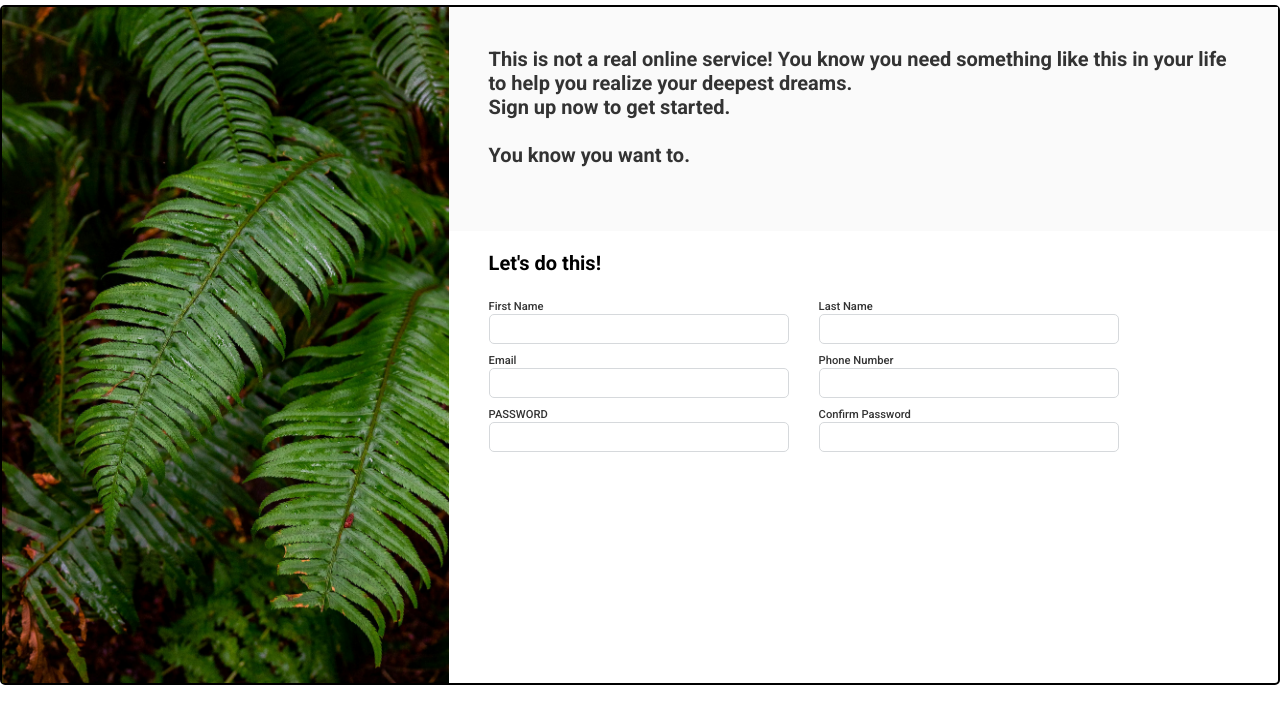
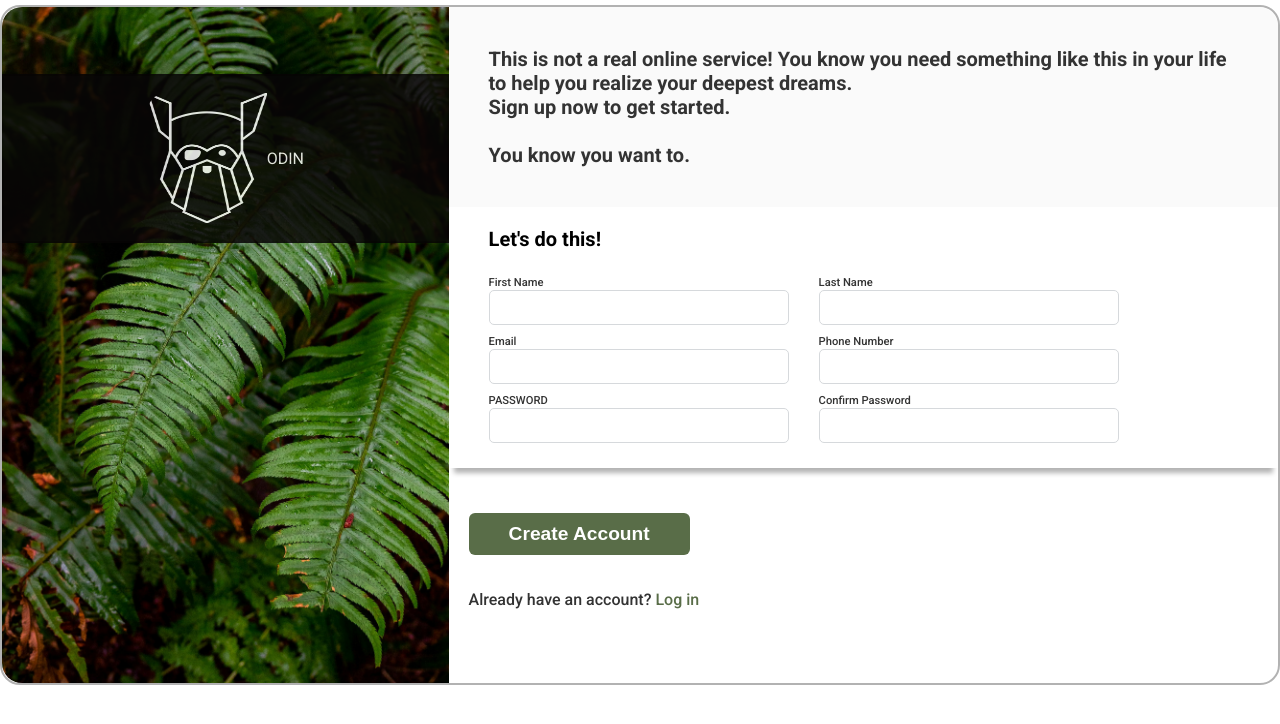
Before and after one commit to Munir0000/TOP, a plain HTML site: page Sign-up-Form/index.html in a window 1280 px wide. Drawn offline with Linux system fonts and the light colour scheme.

Commit message:
I've finished styling the layout i've added the necessary Positioning and Styling for the image and the right side elements

```diff
--- a/LandingPage/style.css
+++ b/LandingPage/style.css
@@ -15,8 +15,6 @@ body {
 h1 {
     color: white;
 }
-
-
 
 .navbarContainer {
     display: flex;
--- a/Sign-up-Form/index.html
+++ b/Sign-up-Form/index.html
@@ -13,6 +13,10 @@
     <div class="container">
 
         <div class="left">
+            <div class="overlay">
+                <img src="./img/odin-lined.png" alt="" srcset="" width="120px" height="130px">
+                <p>ODIN</p>
+            </div>
             <img src="./img/halie-west-25xggax4bSA-unsplash.jpg" alt="" srcset="" width="100%" height="100%">
         </div>
 
@@ -84,6 +88,14 @@
 
             </div>
             <div class="footer">
+                <div class="btn">
+                    <button type="submit">
+                        Create Account
+                    </button>
+                </div>
+                <div class="footinfo">
+                    <span>Already have an account?</span> <a href="http://">Log in</a>
+                </div>
 
             </div>
         </div>
--- a/Sign-up-Form/style.css
+++ b/Sign-up-Form/style.css
@@ -9,6 +9,7 @@
 body {
     background-color: #FFFFFF;
     display: flex;
+
     font-family: "Roboto",
         sans-serif;
     ;
@@ -21,11 +22,10 @@ body {
 .container {
     margin-top: 5px;
     display: flex;
-    border: 2px solid black;
-    border-radius: 5px;
     width: 1400px;
     height: 680px;
-
+    border: 2px solid rgba(0, 0, 0, 0.3);
+    border-radius: 20px;
 }
 
 .left {
@@ -49,7 +49,8 @@ body {
 .main,
 .footer {
     width: 898.55;
-    height: 269.5px;
+    border-top-right-radius: 20px;
+
     /* border: 1px solid red; */
 }
 
@@ -57,6 +58,7 @@ body {
     padding: 40px;
     font-size: 1.25rem;
     font-weight: bolder;
+
     background-color: #FAFAFA;
     color: #333333;
 }
@@ -64,13 +66,16 @@ body {
 .main {
     display: flex;
 
+    box-shadow: 0px 10px 5px -5px rgba(0, 0, 0, 0.3);
+
 }
 
 .main-left {
     display: flex;
-    flex-wrap: wrap;
+
     padding-left: 40px;
     padding-top: 20px;
+    padding-bottom: 20px;
     gap: 30px;
     width: 1000%;
     height: 100%;
@@ -80,7 +85,7 @@ body {
 
 
 input {
-    height: 30px;
+    height: 35px;
     width: 300px;
     border-radius: 5px;
     margin-bottom: 5px;
@@ -88,9 +93,10 @@ input {
 }
 
 label {
-    font-size: 0.7rem;
+    font-size: 11.2px;
     font-weight: 500;
     color: #333333;
+
 }
 
 .span {
@@ -99,3 +105,61 @@ label {
     font-size: 1.25rem;
     font-weight: 600;
 }
+
+.footer {
+    display: flex;
+    flex-direction: column;
+    gap: 35px;
+    padding: 20px;
+}
+
+button {
+    margin-top: 25px;
+    background-color: #596D48;
+    border: none;
+    border-radius: 6px;
+    padding: 10px 40px;
+    color: white;
+    font-weight: bold;
+    font-size: 1.2rem;
+
+}
+
+.footinfo {
+    font-size: 16px;
+    font-weight: 500;
+    color: #333333;
+
+}
+
+a {
+    text-decoration: none;
+    color: #596D48;
+}
+
+img {
+    border-top-left-radius: 20px;
+    border-bottom-left-radius: 20px;
+}
+
+.left {
+    position: relative;
+}
+
+.overlay {
+    border: 2px solid rgba(0, 0, 0, 0.3);
+
+    position: absolute;
+    opacity: 85%;
+    background-color: rgb(8, 6, 6);
+    margin-top: 15%;
+    top: 0;
+
+    left: 0;
+    width: 100%;
+    height: 25%;
+    display: flex;
+    align-items: center;
+    justify-content: center;
+    color: white;
+}
```
Also changed, not shown: Sign-up-Form/img/odin-lined.png (added).
